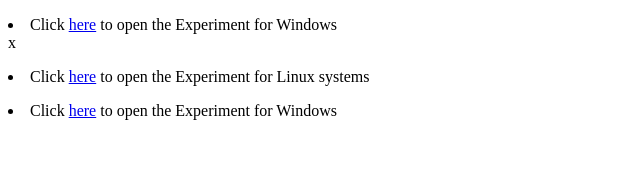
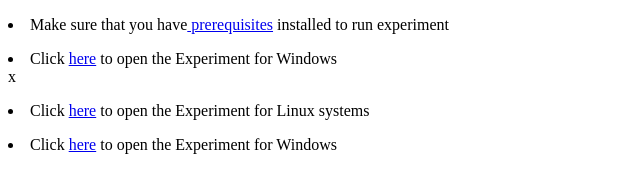
Before and after one commit to virtual-labs/exp-generation-of-random-variables-iiith, a plain HTML site: page experiment/simulation/index.html in a window 1280 px wide. Shown: the whole page, without its empty margins (0-640 px from the left). Drawn offline with Linux system fonts and the light colour scheme.

Commit message:
Update index.html

```diff
--- a/experiment/simulation/index.html
+++ b/experiment/simulation/index.html
@@ -6,6 +6,7 @@
 </head>
 <body>
 		<!-- Your code goes here-->
+	<p><li>Make sure that you have<a href="../../../Introduction.html"> prerequisites</a> installed to run experiment </li></p>
 	<p><li>Click <a href="Exp1.zip">here</a> to open the Experiment for Windows</li>x
 	<p><li>Click <a href="Exp4.tar.gz">here</a> to open the Experiment for Linux systems</li></p>
 	<p><li>Click <a href="Exp4.zip">here</a> to open the Experiment for Windows </li></p>
```
